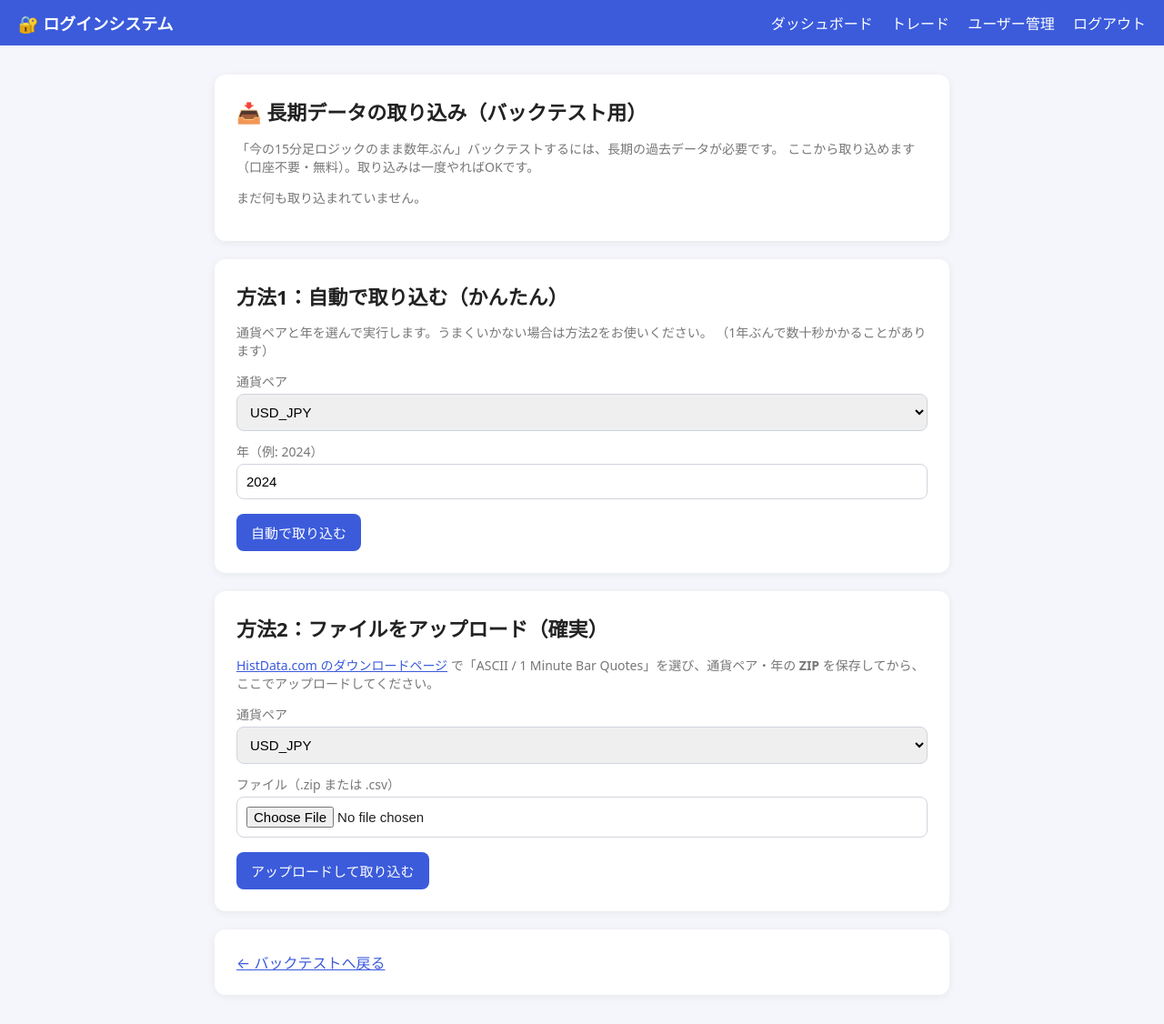
After one commit to system-asayama/ai-trade, a Flask app: page /trading/import in a window 1280 px wide. The commit adds this page. Shown: the whole page at 91% size. Run offline with Flask 3, Linux system fonts and the light colour scheme; the visitor is signed in with stand-in values (Sample User, id 1); data comes from the database, SQL or seed files in the repository; data that the repository does not hold is empty.

Commit message:
feat: 長期データをブラウザから取り込むUI（SSH不要）
長期バックテスト用データを、黒い画面(SSH)なしでブラウザから取り込めるように。

- /trading/import: 取り込み画面（取り込み済み一覧＋2つの方法）
  - 方法1: 自動DL（通貨ペア・年を選んで実行、HistDataから取得）
  - 方法2: ファイルアップロード（手動DLしたzip/csvを取り込む・確実）
- /trading/import/auto, /import/upload の処理を追加（inlineで取り込み）
- バックテスト画面から取り込みページへの導線・案内文を更新
- templates/trading_import.html 追加

ファイルアップロード→取り込み→長期バックテスト実行までE2Eで確認。
テスト合計89件パス。

Co-Authored-By: Claude Opus 4.8 <noreply@anthropic.com>
Claude-Session: https://claude.ai/code/session_01KKgjDoHvScLSNBxvhLFLjJ

```diff
--- a/templates/trading_backtest.html
+++ b/templates/trading_backtest.html
@@ -24,9 +24,12 @@
     {% if hist %}
       <p class="muted">取り込み済み:
         {% for inst, h in hist.items() %}{{ inst }}（{{ h.from }}〜{{ h.to }}）{% if not loop.last %}, {% endif %}{% endfor %}
+        ｜ <a class="link" href="{{ url_for('trading.hist_import_view') }}">追加で取り込む</a>
       </p>
     {% else %}
-      <p class="muted">長期データは未取り込みです（サーバーで <code>scripts/import_histdata.py</code> を実行）。</p>
+      <p class="muted">長期データは未取り込みです。
+        <a class="link" href="{{ url_for('trading.hist_import_view') }}">こちらから取り込む（ブラウザでOK）</a>
+      </p>
     {% endif %}
     <div class="inline">
       <div style="flex:1;">
--- /dev/null
+++ b/templates/trading_import.html
@@ -0,0 +1,64 @@
+{% extends "base.html" %}
+{% block title %}長期データの取り込み{% endblock %}
+{% block content %}
+
+<div class="card">
+  <h1>📥 長期データの取り込み（バックテスト用）</h1>
+  <p class="muted">
+    「今の15分足ロジックのまま数年ぶん」バックテストするには、長期の過去データが必要です。
+    ここから取り込めます（口座不要・無料）。取り込みは一度やればOKです。
+  </p>
+
+  {% if hist %}
+    <p>取り込み済み：
+      {% for inst, h in hist.items() %}
+        <span class="badge admin">{{ inst }}（{{ h.from }}〜{{ h.to }} / {{ h.count }}本）</span>
+      {% endfor %}
+    </p>
+  {% else %}
+    <p class="muted">まだ何も取り込まれていません。</p>
+  {% endif %}
+</div>
+
+<div class="card">
+  <h1>方法1：自動で取り込む（かんたん）</h1>
+  <p class="muted">通貨ペアと年を選んで実行します。うまくいかない場合は方法2をお使いください。
+  （1年ぶんで数十秒かかることがあります）</p>
+  <form method="post" action="{{ url_for('trading.hist_import_auto') }}">
+    <label>通貨ペア</label>
+    <select name="instrument">
+      {% for inst in settings.instruments %}
+        <option value="{{ inst }}">{{ inst }}</option>
+      {% endfor %}
+    </select>
+    <label>年（例: 2024）</label>
+    <input type="number" name="year" value="2024" min="2000" max="2100">
+    <button type="submit">自動で取り込む</button>
+  </form>
+</div>
+
+<div class="card">
+  <h1>方法2：ファイルをアップロード（確実）</h1>
+  <p class="muted">
+    <a class="link" href="https://www.histdata.com/download-free-forex-historical-data/" target="_blank" rel="noopener">HistData.com のダウンロードページ</a>
+    で「ASCII / 1 Minute Bar Quotes」を選び、通貨ペア・年の <strong>ZIP</strong> を保存してから、
+    ここでアップロードしてください。
+  </p>
+  <form method="post" action="{{ url_for('trading.hist_import_upload') }}" enctype="multipart/form-data">
+    <label>通貨ペア</label>
+    <select name="instrument">
+      {% for inst in settings.instruments %}
+        <option value="{{ inst }}">{{ inst }}</option>
+      {% endfor %}
+    </select>
+    <label>ファイル（.zip または .csv）</label>
+    <input type="file" name="file" accept=".zip,.csv">
+    <button type="submit">アップロードして取り込む</button>
+  </form>
+</div>
+
+<div class="card">
+  <a href="{{ url_for('trading.backtest_view') }}" class="link">← バックテストへ戻る</a>
+</div>
+
+{% endblock %}
--- a/trading/dashboard.py
+++ b/trading/dashboard.py
@@ -124,6 +124,61 @@ def _hist_coverage():
         return {}
 
 
+@trading_bp.route("/import", methods=["GET"])
+@_login_required
+def hist_import_view():
+    return render_template("trading_import.html", hist=_hist_coverage(),
+                          settings=Settings())
+
+
+@trading_bp.route("/import/auto", methods=["POST"])
+@_login_required
+def hist_import_auto():
+    from .histdata import HistStore, download_year, import_m1_bytes
+
+    instrument = (request.form.get("instrument") or "USD_JPY").strip()
+    try:
+        year = int(request.form.get("year") or 0)
+    except ValueError:
+        year = 0
+    if year < 2000 or year > 2100:
+        flash("正しい年を入力してください（例: 2024）。", "error")
+        return redirect(url_for("trading.hist_import_view"))
+    try:
+        data = download_year(instrument, year)
+        n = import_m1_bytes(HistStore(), instrument, data, is_zip=True)
+        if n == 0:
+            flash("データが取得できませんでした。手動ダウンロード→アップロードをお試しください。", "error")
+        else:
+            flash(f"{instrument} {year}年 を取り込みました（{n}本のM15）。", "success")
+    except Exception as exc:  # noqa: BLE001
+        flash(f"自動取り込みに失敗しました: {exc} … 手動アップロードをお試しください。", "error")
+    return redirect(url_for("trading.hist_import_view"))
+
+
+@trading_bp.route("/import/upload", methods=["POST"])
+@_login_required
+def hist_import_upload():
+    from .histdata import HistStore, import_m1_bytes
+
+    instrument = (request.form.get("instrument") or "USD_JPY").strip()
+    f = request.files.get("file")
+    if f is None or not f.filename:
+        flash("ファイルを選んでください。", "error")
+        return redirect(url_for("trading.hist_import_view"))
+    try:
+        data = f.read()
+        is_zip = f.filename.lower().endswith(".zip")
+        n = import_m1_bytes(HistStore(), instrument, data, is_zip=is_zip)
+        if n == 0:
+            flash("ファイルからデータを読めませんでした（HistDataのM1形式か確認してください）。", "error")
+        else:
+            flash(f"{instrument}: {f.filename} を取り込みました（{n}本のM15）。", "success")
+    except Exception as exc:  # noqa: BLE001
+        flash(f"取り込みに失敗しました: {exc}", "error")
+    return redirect(url_for("trading.hist_import_view"))
+
+
 @trading_bp.route("/backtest", methods=["GET"])
 @_login_required
 def backtest_view():
@@ -157,8 +212,8 @@ def backtest_run():
             candles = HistStore().load_candles(form["instrument"], "M15",
                                                limit=_LONG_MAX_BARS)
             if not candles:
-                error = ("この通貨ペアの長期データが未取り込みです。サーバーで "
-                         "scripts/import_histdata.py を実行して取り込んでください。")
+                error = ("この通貨ペアの長期データが未取り込みです。"
+                         "「長期データは未取り込みです → こちらから取り込む」から取り込んでください。")
         else:
             from .market_data import YahooMarketData
             candles = YahooMarketData().get_candles(
```
